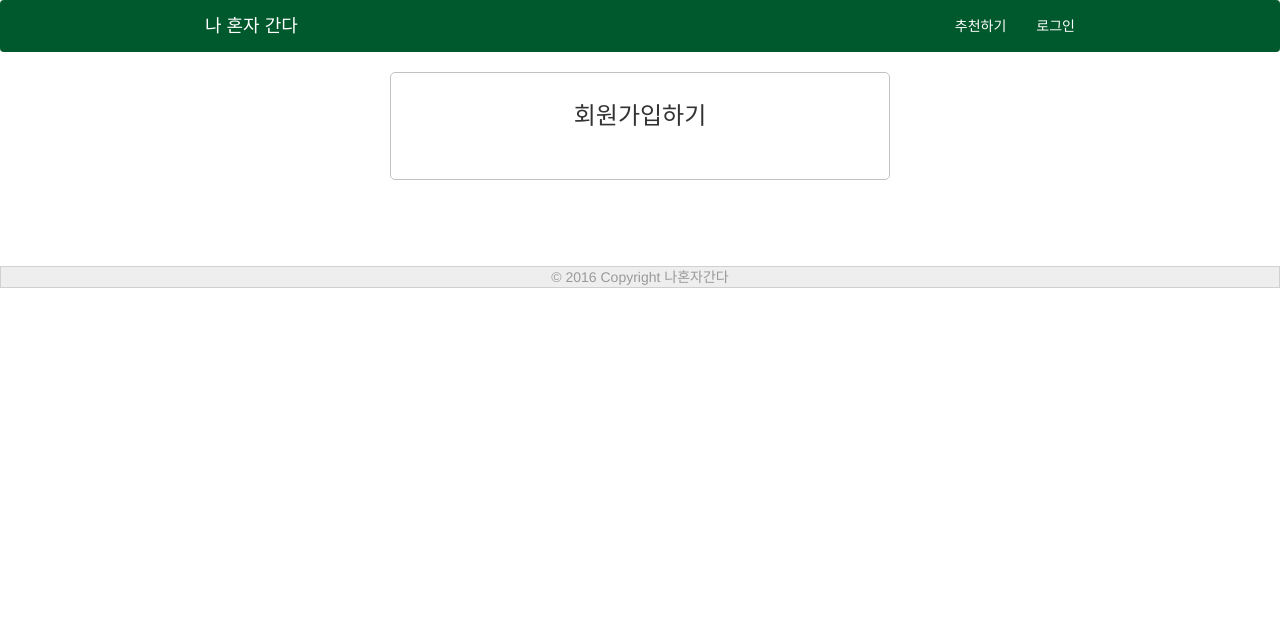
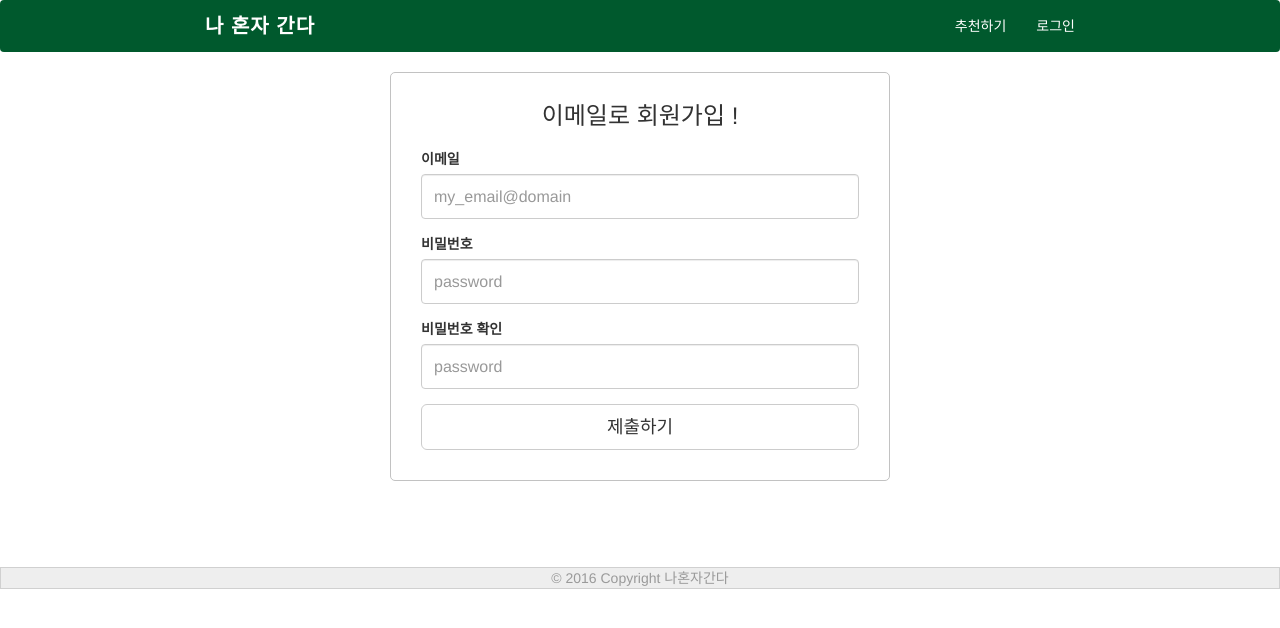
Before and after one commit to haeguri/alonecafe, a Django app: page /accounts/signup/ in a window 1280 px wide. Shown: the top 628 px of the page. Run offline with Django 3.2, Linux system fonts and the light colour scheme; some libraries are stand-ins or nearby versions.

Commit message:
로그인

```diff
--- a/authapp/templates/account/signup.html
+++ b/authapp/templates/account/signup.html
@@ -2,6 +2,22 @@
 
 
 {% block auth_content %}
-    <h3>회원가입하기</h3>
+    <h3>이메일로 회원가입 !</h3>
+
+    <form action="{% url 'account_signup' %}" method="post">
+        <div class="form-group">
+            <label for="email">이메일</label>
+            <input id="email" type="email" class="form-control" placeholder="my_email@domain">
+        </div>
+        <div class="form-group">
+            <label for="password">비밀번호</label>
+            <input id="password" type="password" class="form-control" placeholder="password">
+        </div>
+        <div class="form-group">
+            <label for="password">비밀번호 확인</label>
+            <input id="password" type="password" class="form-control" placeholder="password">
+        </div>
+        <button class="btn btn-default btn-lg btn-block" type="submit">제출하기</button>
+    </form>
 
 {% endblock %}
--- a/authapp/views.py
+++ b/authapp/views.py
@@ -1,3 +1,7 @@
-from django.shortcuts import render
+from django.shortcuts import render, render_to_response
 
 # Create your views here.
+
+def profile(request):
+
+    return render(request, template_name='account/profile.html', context={})
--- a/cafealone/urls.py
+++ b/cafealone/urls.py
@@ -19,6 +19,11 @@ from django.contrib import admin
 
 urlpatterns = [
     url(r'^admin/', admin.site.urls),
+    url(r'^accounts/profile', 'authapp.views.profile', name='account_profile'),
+    url(r'^accounts/login', 'django.contrib.auth.views.login',
+                            {'template_name': 'account/login.html'},
+                            name='account_login'),
+    url(r'^accounts/logout', 'django.contrib.auth.views.logout', {'next_page':'/'}, name='account_logout'),
     url(r'', include('main.urls', namespace='main')),
     url(r'^accounts/', include('allauth.urls')),
 ]
--- a/main/forms.py
+++ b/main/forms.py
@@ -17,14 +17,10 @@ class CafePositionForm(forms.ModelForm):
         exclude = ('', )
 
 class CafeForm(forms.ModelForm):
-    # region = forms.ModelChoiceField(label='지역', queryset=Region.objects.all(), widget=forms.Select(attrs={'class':'form-control'}))
     # name = forms.CharField(label='카페이름', widget=forms.TextInput(attrs={'class':'form-control'}))
     intro = forms.CharField(label='카페소개', max_length=500, widget=forms.Textarea())
     # address = forms.CharField(label='간략한 주소', max_length=10, widget=forms.TextInput(attrs=({'class':'form-control'})))
     # mood = forms.CharField(label='분위기', max_length=10, widget=forms.TextInput(attrs=({'class':'form-control'})))
-    # week_hours  = forms.CharField(label='평일 영업시간', required=False, widget=forms.TextInput(attrs=({'class':'form-control'})))
-    # satur_hours  = forms.CharField(label='토요일 영업시간', required=False, widget=forms.TextInput(attrs=({'class':'form-control'})))
-    # sun_hours  = forms.CharField(label='일요일 영업시간', required=False, widget=forms.TextInput(attrs=({'class':'form-control'})))
 
     class Meta:
         model = Cafe
--- a/main/models.py
+++ b/main/models.py
@@ -1,6 +1,7 @@
 from django.db import models
 from django.utils import timezone
 from django.core.urlresolvers import reverse_lazy
+from authapp.models import CustomUser as User
 
 from PIL import Image
 
@@ -18,6 +19,7 @@ class Region(models.Model):
 
 class Cafe(models.Model):
     # region = models.ForeignKey(Region, help_text='지역')
+    user = models.ForeignKey(User, related_name='cafes', null=False, blank=False)
     name = models.CharField('카페 이름', max_length=20, blank=False, null=False)
     address = models.CharField('간략한 주소', max_length=20, blank=False, null=False)
     mood = models.CharField('분위기', max_length=10, blank=False, null=False)
@@ -26,7 +28,7 @@ class Cafe(models.Model):
     created = models.DateTimeField('등록일', auto_now_add=True)
 
     def __str__(self):
-        return self.region.city + " " + self.name
+        return self.name
 
     def get_absolute_url(self):
         return reverse_lazy('main:cafe_detail', kwargs={'pk':self.id})
--- a/main/static/css/style.css
+++ b/main/static/css/style.css
@@ -59,6 +59,12 @@ label.required {
 
 .white-font {
     color: #fff;
+}
+
+.navbar-brand {
+    font-weight: 700;
+    font-size: 20px;
+    letter-spacing: 1px;
 }
 
 .navbar-brand:hover{
--- a/main/static/js/script.js
+++ b/main/static/js/script.js
@@ -28,7 +28,7 @@ $(document).ready(function() {
         $(this).click(function() {
             var cafe_id = $(this).attr('data-id');
             $.get('/cafe/'+cafe_id, function( response ) {
-                //console.log("/cafe/[cafe_id] get success.. ", response);
+                console.log("/cafe/[cafe_id] get success.. ", response);
                 $('#cafe-name').text(response.name);
                 $('#cafe-intro').text(response.intro);
                 $('#cafe-mood').text(response.mood);
--- a/main/templates/main/base.html
+++ b/main/templates/main/base.html
@@ -16,7 +16,12 @@
             </div>
             <ul class="nav navbar-nav navbar-right">
                 <li><a href="{% url 'main:cafe_new' %}" class="white-font">추천하기</a></li>
-                <li><a href="{% url 'account_login' %}" class="white-font">로그인</a></li>
+                {% if user.is_authenticated %}
+                    <li><a href="{% url 'account_profile' %}" class="white-font">{{ user.nickname }}</a></li>
+                    <li><a href="{% url 'account_logout' %}" class="white-font">로그아웃</a></li>
+                {% else %}
+                    <li><a href="{% url 'account_login' %}" class="white-font">로그인</a></li>
+                {% endif %}
             </ul>
         </div>
 
--- a/main/templates/main/cafe_form.html
+++ b/main/templates/main/cafe_form.html
@@ -4,6 +4,10 @@
 {% block content %}
     <form class="form-horizontal cafe-form" action="{% url 'main:cafe_new' %}" method="POST" enctype="multipart/form-data">
         {% csrf_token %}
+        <!-- 작성자 Hidden -->
+        <div style="display: none">
+            {{ cafe_form.user }}
+        </div>
         <!-- 카페 사진 폼셋 -->
         <div class="form-group">
             <label class="col-sm-2 control-label">카페 사진</label>
```
Also changed, not shown: authapp/templates/account/login.html (+12 -4 lines), authapp/templates/account/profile.html (added, +7 -0 lines), cafealone/settings.py (+11 -6 lines), main/views.py (+5 -6 lines), authapp/adapter.py (added), main/migrations/0002_cafe_user.py (added).
